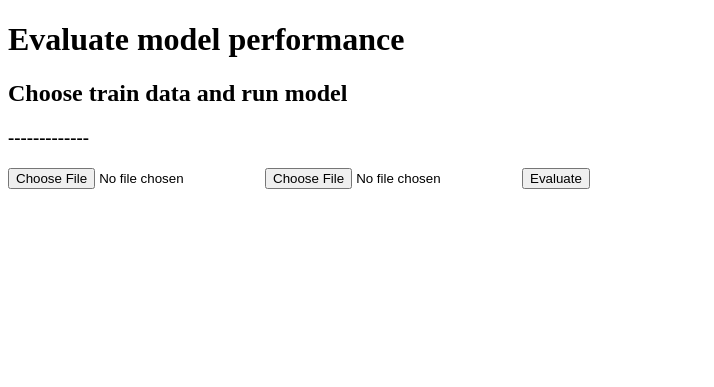
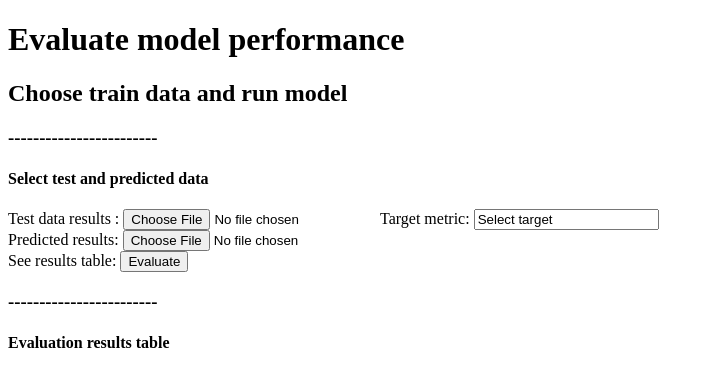
Before and after one commit to pedrocarvalhodev/skyde, a Flask app: page /evaluate/ in a window 1280 px wide. Shown: the part 26-413 px from the top of the page, without its empty margins (0-714 px from the left). Run offline with Flask 2, Linux system fonts and the light colour scheme; parts of the project's set-up code (start-up, migrations or seed data) failed here and were passed over.

Commit message:
vertical align menu options in evaluate page

```diff
--- a/app.py
+++ b/app.py
@@ -66,8 +66,8 @@ def run_model_train():
 @app.route('/evaluate', methods=['POST'])
 def evaluate_model():
 	if request.method=='POST':
-		y_test = request.files['y_test']
-		y_test = y_test.read()
+		data = request.files['test']
+		y_test = data.read()
 		y_test = pd.read_csv(io.BytesIO(y_test), encoding='utf-8', sep=",")
 
 		y_hat = request.files['y_hat']
@@ -75,13 +75,14 @@ def evaluate_model():
 		y_hat = pd.read_csv(io.BytesIO(y_hat), encoding='utf-8', sep=",")
 
 		# y_test (train), y_hat (predicted results)
+		y = str(request.form['target_var'])
 		y_test = y_test.reset_index(drop=False)
-		y_test =y_test[["index","Survived"]].copy()
+		y_test =y_test[["index",y]].copy()
 
 		res = y_test.merge(y_hat, left_on="index", right_on="ID", how="inner")
-		res = res[["ID","Survived", "y_hat"]]
+		res = res[["ID",y, "y_hat"]]
 
-		res_table = res.groupby(["Survived", "y_hat"]).ID.count().reset_index(drop=False)
+		res_table = res.groupby([y, "y_hat"]).ID.count().reset_index(drop=False)
 		res_table["perc"] = np.around(res_table.ID / res_table.ID.sum() * 100,1)
 
 		return render_template('evaluate.html',  tables=[res_table.to_html(classes='res_table')], titles=res_table.columns.values)
--- a/templates/evaluate.html
+++ b/templates/evaluate.html
@@ -12,15 +12,19 @@
 {% block content %}
 
 	<div class="train">
-
 		<h1>Evaluate model performance</h1>
 		<h2>Choose train data and run model</h2>
-    <h3>-------------</h3>
+		<h3>------------------------</h3>
+		<h4>Select test and predicted data</h4>
 		<form action="/evaluate" method="post" enctype="multipart/form-data">
-      <input type="file" accept=".csv" name="y_test" value="Upload dataset">
-      <input type="file" accept=".csv" name="y_hat" value="Upload dataset">
-      <input type="submit" value="Evaluate"> {% for table in tables %} {{titles[loop.index]}} {{ table|safe }} {% endfor %}
+			Test data results :  <input type="file" accept=".csv" name="test" value="Upload dataset">
+			Target metric: <input type="text" name="target_var" value="Select target"><br>
+			Predicted results: <input type="file" accept=".csv" name="y_hat" value="Upload dataset"><br>
+			See results table: <input type="submit" value="Evaluate">
 		</form>
+		<h3>------------------------</h3>
+		<h4>Evaluation results table</h4>
+		{% for table in tables %} {{titles[loop.index]}} {{ table|safe }} {% endfor %}
 
 	</div>
 	{% endblock %}
```
Lines whose indentation alone changed are shown as unchanged.
